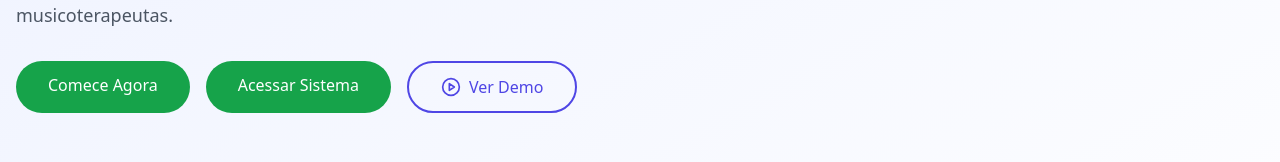
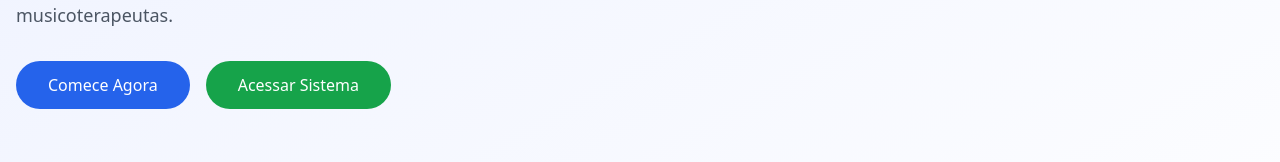
Before and after one commit to karlosterapeuta/site, a React (Vite) app: page / in a window 1280 px wide. Shown: the part 271-433 px from the top of the page. Built offline with nearby package versions, Linux system fonts and the light colour scheme.

Commit message:
Atualizações no componente Hero

```diff
--- a/src/components/Hero.tsx
+++ b/src/components/Hero.tsx
@@ -1,5 +1,4 @@
 import React from 'react';
-import { PlayCircle } from 'lucide-react';
 import { branding } from '../config/branding';
 
 const Hero = () => {
@@ -19,7 +18,7 @@ const Hero = () => {
                 href="https://www.contate.me/musetera"
                 target="_blank"
                 rel="noopener noreferrer"
-                className="bg-green-600 text-white px-8 py-3 rounded-full hover:bg-green-700 dark:bg-green-500 dark:hover:bg-green-600 transition-colors text-center"
+                className="bg-blue-600 text-white px-8 py-3 rounded-full hover:bg-blue-700 dark:bg-blue-500 dark:hover:bg-blue-600 transition-colors text-center"
               >
                 Comece Agora
               </a>
@@ -31,10 +30,6 @@ const Hero = () => {
               >
                 Acessar Sistema
               </a>
-              <button className="flex items-center justify-center gap-2 text-indigo-600 dark:text-indigo-400 px-8 py-3 rounded-full border-2 border-indigo-600 dark:border-indigo-400 hover:bg-indigo-50 dark:hover:bg-gray-800 transition-colors">
-                <PlayCircle className="w-5 h-5" />
-                Ver Demo
-              </button>
             </div>
 
             <div className="mt-12 w-full max-w-4xl mx-auto">
```
